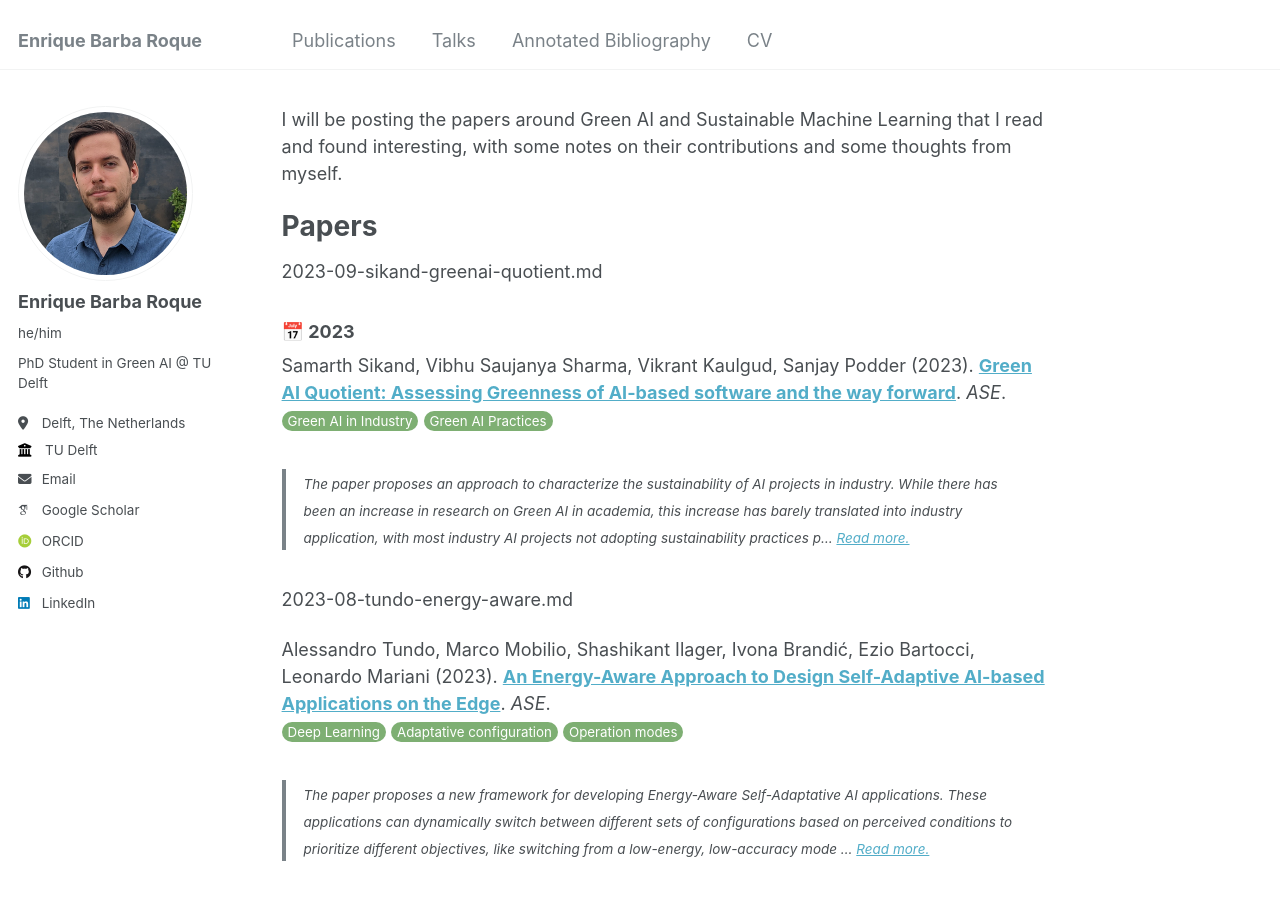
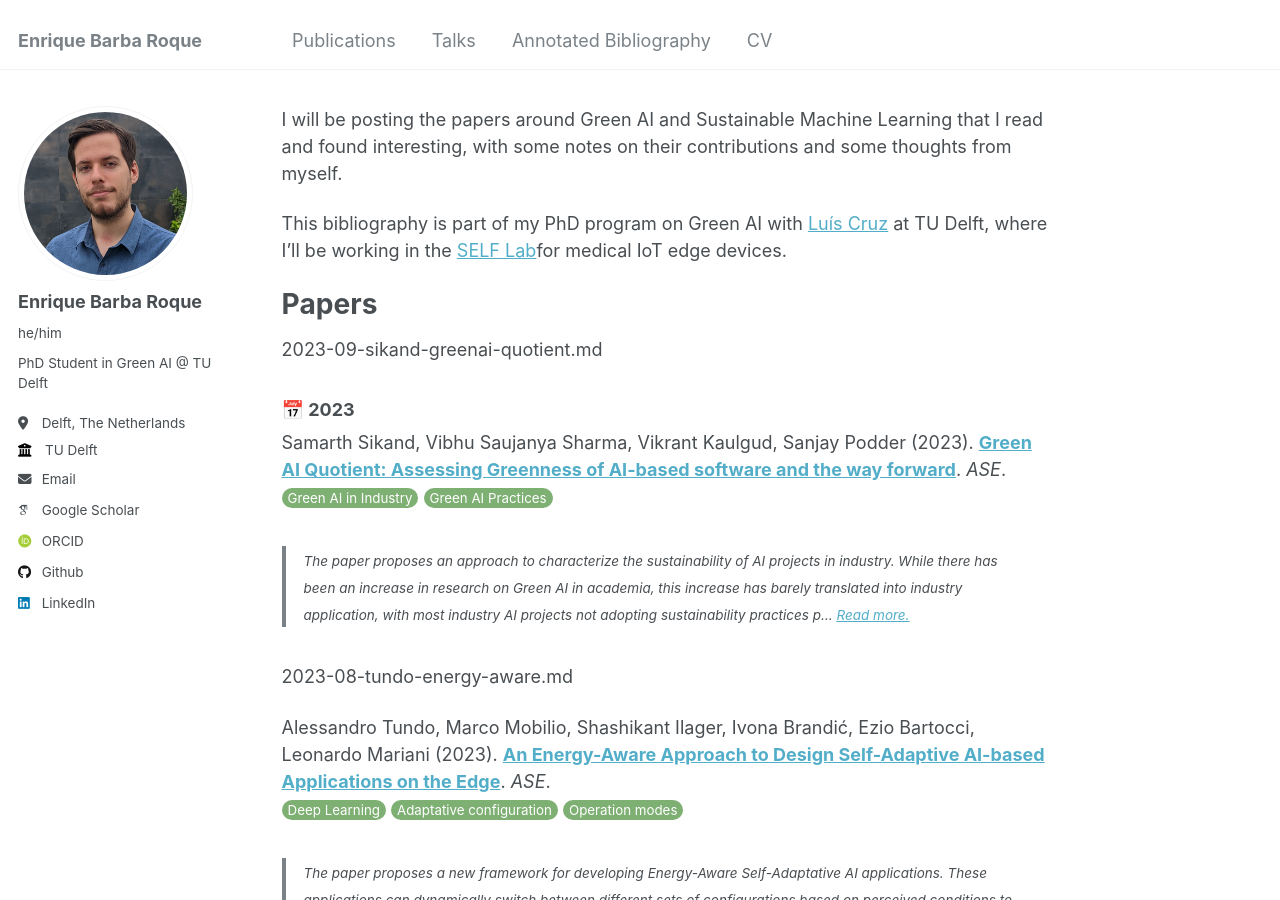
Before and after one commit to enriquebarba97/enriquebarba97.github.io, a Jekyll site: the page built from _pages/bibliography.md, in a window 1280 px wide and 900 px high. Built offline with Jekyll 4.4.1, drawn with Linux system fonts in a browser that asks for light colours; some web fonts are replaced.

Commit message:
Update icons and description

```diff
--- a/_includes/head/custom.html
+++ b/_includes/head/custom.html
@@ -2,25 +2,25 @@
 
 <!-- start custom head snippets -->
 
-<link rel="apple-touch-icon" sizes="57x57" href="{{ base_path }}/images/apple-touch-icon-57x57.png?v=M44lzPylqQ">
-<link rel="apple-touch-icon" sizes="60x60" href="{{ base_path }}/images/apple-touch-icon-60x60.png?v=M44lzPylqQ">
-<link rel="apple-touch-icon" sizes="72x72" href="{{ base_path }}/images/apple-touch-icon-72x72.png?v=M44lzPylqQ">
-<link rel="apple-touch-icon" sizes="76x76" href="{{ base_path }}/images/apple-touch-icon-76x76.png?v=M44lzPylqQ">
-<link rel="apple-touch-icon" sizes="114x114" href="{{ base_path }}/images/apple-touch-icon-114x114.png?v=M44lzPylqQ">
-<link rel="apple-touch-icon" sizes="120x120" href="{{ base_path }}/images/apple-touch-icon-120x120.png?v=M44lzPylqQ">
-<link rel="apple-touch-icon" sizes="144x144" href="{{ base_path }}/images/apple-touch-icon-144x144.png?v=M44lzPylqQ">
-<link rel="apple-touch-icon" sizes="152x152" href="{{ base_path }}/images/apple-touch-icon-152x152.png?v=M44lzPylqQ">
-<link rel="apple-touch-icon" sizes="180x180" href="{{ base_path }}/images/apple-touch-icon-180x180.png?v=M44lzPylqQ">
-<link rel="icon" type="image/png" href="{{ base_path }}/images/favicon-32x32.png?v=M44lzPylqQ" sizes="32x32">
-<link rel="icon" type="image/png" href="{{ base_path }}/images/android-chrome-192x192.png?v=M44lzPylqQ" sizes="192x192">
-<link rel="icon" type="image/png" href="{{ base_path }}/images/favicon-96x96.png?v=M44lzPylqQ" sizes="96x96">
-<link rel="icon" type="image/png" href="{{ base_path }}/images/favicon-16x16.png?v=M44lzPylqQ" sizes="16x16">
-<link rel="manifest" href="{{ base_path }}/images/manifest.json?v=M44lzPylqQ">
-<link rel="mask-icon" href="{{ base_path }}/images/safari-pinned-tab.svg?v=M44lzPylqQ" color="#000000">
-<link rel="shortcut icon" href="/images/favicon.ico?v=M44lzPylqQ">
+<link rel="apple-touch-icon" sizes="57x57" href="{{ base_path }}/images/apple-touch-icon-57x57.png">
+<link rel="apple-touch-icon" sizes="60x60" href="{{ base_path }}/images/apple-touch-icon-60x60.png">
+<link rel="apple-touch-icon" sizes="72x72" href="{{ base_path }}/images/apple-touch-icon-72x72.png">
+<link rel="apple-touch-icon" sizes="76x76" href="{{ base_path }}/images/apple-touch-icon-76x76.png">
+<link rel="apple-touch-icon" sizes="114x114" href="{{ base_path }}/images/apple-touch-icon-114x114.png">
+<link rel="apple-touch-icon" sizes="120x120" href="{{ base_path }}/images/apple-touch-icon-120x120.png">
+<link rel="apple-touch-icon" sizes="144x144" href="{{ base_path }}/images/apple-touch-icon-144x144.png">
+<link rel="apple-touch-icon" sizes="152x152" href="{{ base_path }}/images/apple-touch-icon-152x152.png">
+<link rel="apple-touch-icon" sizes="180x180" href="{{ base_path }}/images/apple-touch-icon-180x180.png">
+<link rel="icon" type="image/png" href="{{ base_path }}/images/favicon-32x32.png" sizes="32x32">
+<link rel="icon" type="image/png" href="{{ base_path }}/images/android-chrome-192x192.png" sizes="192x192">
+<link rel="icon" type="image/png" href="{{ base_path }}/images/favicon-96x96.png" sizes="96x96">
+<link rel="icon" type="image/png" href="{{ base_path }}/images/favicon-16x16.png" sizes="16x16">
+<link rel="manifest" href="{{ base_path }}/images/manifest.json">
+<link rel="mask-icon" href="{{ base_path }}/images/safari-pinned-tab.svg" color="#000000">
+<link rel="shortcut icon" href="/images/favicon.ico">
 <meta name="msapplication-TileColor" content="#000000">
-<meta name="msapplication-TileImage" content="{{ base_path }}/images/mstile-144x144.png?v=M44lzPylqQ">
-<meta name="msapplication-config" content="{{ base_path }}/images/browserconfig.xml?v=M44lzPylqQ">
+<meta name="msapplication-TileImage" content="{{ base_path }}/images/mstile-144x144.png">
+<meta name="msapplication-config" content="{{ base_path }}/images/browserconfig.xml">
 <meta name="theme-color" content="#ffffff">
 <link rel="stylesheet" href="{{ base_path }}/assets/css/academicons.css"/>
 <link rel="stylesheet" href="{{ base_path }}/assets/css/custom.css"/>
--- a/_pages/bibliography.md
+++ b/_pages/bibliography.md
@@ -6,6 +6,8 @@ layout: single
 ---
 
 I will be posting the papers around Green AI and Sustainable Machine Learning that I read and found interesting, with some notes on their contributions and some thoughts from myself.
+
+This bibliography is part of my PhD program on Green AI with [Luís Cruz](https://luiscruz.github.io/) at TU Delft, where I'll be working in the [SELF Lab](https://www.tudelft.nl/ai/self-lab)for medical IoT edge devices.
 
 # Papers
 
--- /dev/null
+++ b/images/about.txt
@@ -0,0 +1,6 @@
+This favicon was generated using the following graphics from Twitter Twemoji:
+
+- Graphics Title: 1f393.svg
+- Graphics Author: Copyright 2020 Twitter, Inc and other contributors (https://github.com/twitter/twemoji)
+- Graphics Source: https://github.com/twitter/twemoji/blob/master/assets/svg/1f393.svg
+- Graphics License: CC-BY 4.0 (https://creativecommons.org/licenses/by/4.0/)
```
Also changed, not shown: images/android-chrome-192x192.png (added), images/android-chrome-512x512.png (added), images/apple-touch-icon.png (added), images/favicon-16x16.png (added), images/favicon-32x32.png (added), images/favicon.ico, images/site.webmanifest (added).
